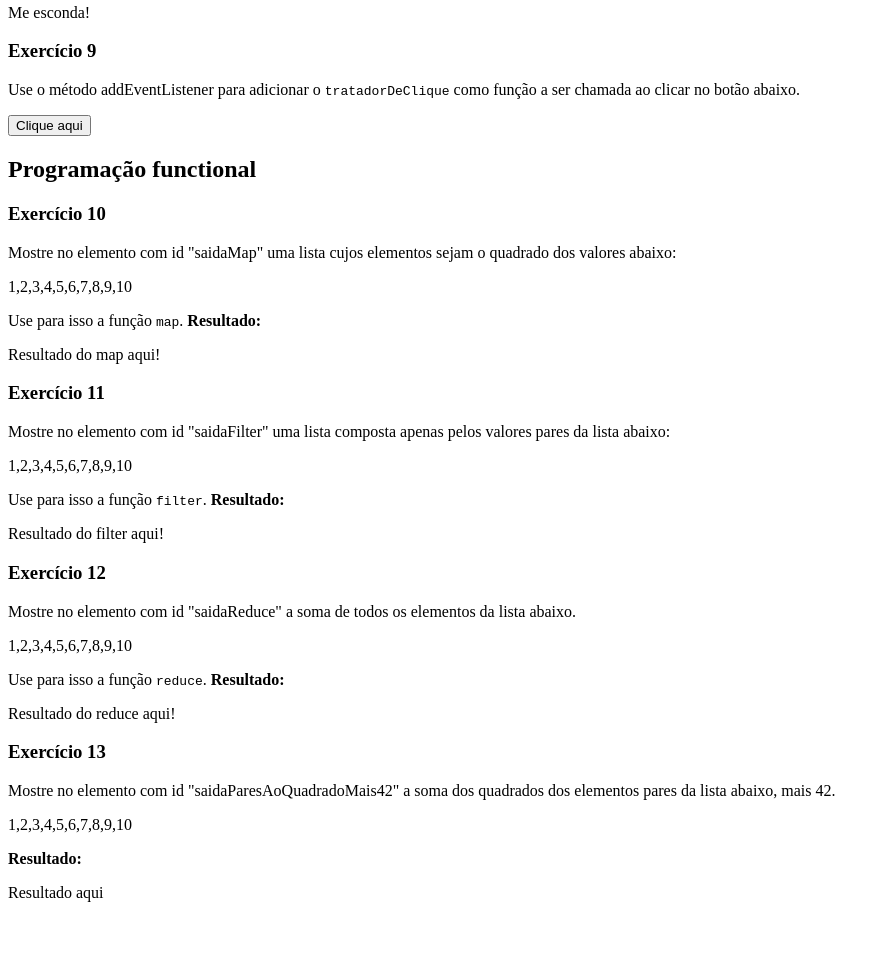
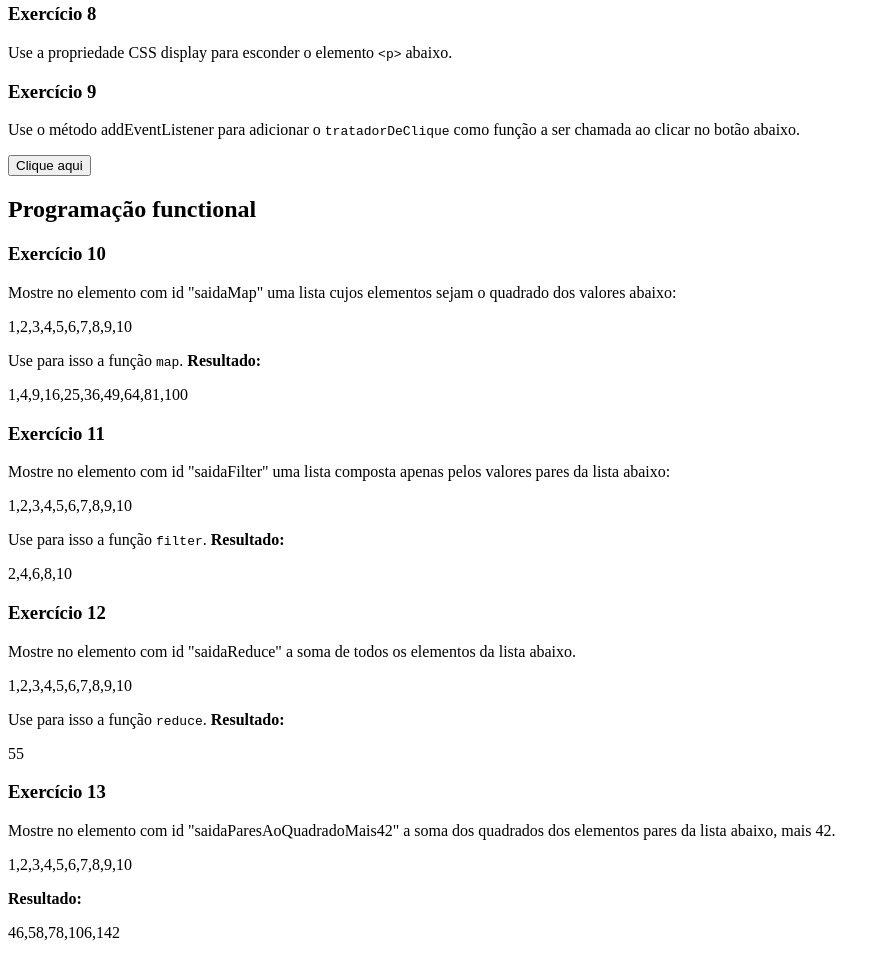
Before and after one commit to leolperes/Atividade-Pratica---JavaScript-2, a plain HTML site: page exercicios-sobre-DOM/index.html in a window 1280 px wide. Shown: the part 1220-2178 px from the top of the page, without its empty margins (0-890 px from the left). Before the commit the page ends 2138 px from the top, so only its background shows below. Drawn offline with Linux system fonts and the light colour scheme.

Commit message:
Exerrcicios resolvidos

```diff
--- a/exercicios-sobre-DOM/index.html
+++ b/exercicios-sobre-DOM/index.html
@@ -15,8 +15,8 @@
                 <p>Use o método <code>getElementById</code> para encontrar o elemento &lt;p&gt; abaixo e modifique seu texto para "Olá. </p>
                 <p id="pEx1">Texto</p>
 
-                <script>
-                //adicione aqui o script para resolução do Exercício 1
+                <script type="text/javascript">
+                    document.getElementById("pEx1").textContent = "Olá";
                 </script>
 
             <h3>Exercício 2</h3>
@@ -24,9 +24,8 @@
                 <p>Use o método <code>getElementsByTagName</code>para encontrar o <code>&lt;p&gt;</code> abaixo e modifique seu texto para "Mundo".</p>
                 <p class="ex3">Texto</p>
 
-                <script>
-                    document.getElementsByTagName("p")
-                //adicione aqui o script para resolução do Exercício 2
+                <script type="text/javascript">
+                    document.getElementsByTagName("p")[3].textContent = "Mundo";
                 </script>
 
 
@@ -34,8 +33,8 @@
                 <p class="ex3">Modifique o texto do terceiro elemento com a classe "ex3" para "classe ex3".</p>
                 <p class="ex3">Texto ex3</p>
 
-                <script>
-                //adicione aqui o script para resolução do Exercício 3
+                <script type="text/javascript">
+                    document.getElementsByClassName("ex3")[2].className = "classe ex3"
                 </script>
 
 
@@ -45,7 +44,7 @@
                 <img id="image" src="./imgs/flower.jpg" width="450">
 
                 <script>
-                //adicione aqui o script para resolução do Exercício 4
+                    document.getElementById("image").src = "./imgs/flowers_and_sum.jpg"
                 </script>
 
 
@@ -56,7 +55,7 @@
                 <input type="text" id="myText" value="Oi">
 
                 <script>
-                //adicione aqui o script para resolução do Exercício 5
+                    document.getElementById("myText").value = "INE5646"
                 </script>
 
 
@@ -68,7 +67,7 @@
                 <p id="demo">Texto que deve ser em vermelho</p>
 
                 <script>
-                //adicione aqui o script para resolução do Exercício 6
+                    document.getElementById("demo").style.color = "red";
                 </script>
 
 
@@ -79,7 +78,7 @@
                 <p id="demo40">Texto em 40px.</p>
 
                 <script>
-                //adicione aqui o script para resolução do Exercício 7
+                    document.getElementById("demo40").style.fontSize = "40px";
                 </script>
 
             <h3>Exercício 8</h3>
@@ -89,7 +88,7 @@
                 <p id="demo8">Me esconda!</p>
 
                 <script>
-                //adicione aqui o script para resolução do Exercício 8
+                    document.getElementById("demo8").style.display = "none";
                 </script>
 
             <h3>Exercício 9</h3>
@@ -99,7 +98,7 @@
                 <button id="botao1">Clique aqui</button>
 
                 <script>
-                    //adicione aqui o script para resolução do Exercício 9
+                        document.getElementById("botao1").addEventListener('click', tratadorDeClique())
                 </script>
 
 
@@ -109,20 +108,22 @@
 
                 Mostre no elemento com id "saidaMap" uma lista cujos elementos sejam o quadrado dos valores abaixo:
 
-                <p>1,2,3,4,5,6,7,8,9,10</p>
+                <p id="numeros10">1,2,3,4,5,6,7,8,9,10</p>
 
                 <p>Use para isso a função <code>map</code>. <strong>Resultado: </strong></p>
 
                 <p id="saidaMap">Resultado do map aqui!</p>
 
                 <script>
-                    //adicione aqui o script para resolução do Exercício 10
+                    let str10 = document.getElementById("numeros10").textContent
+                    let listaNum10 = str10.split(",")
+                    document.getElementById("saidaMap").textContent = listaNum10.map((x) => x**2)
                 </script>
 
             <h3>Exercício 11</h3>
 
                 Mostre no elemento com id "saidaFilter" uma lista composta apenas pelos valores pares da lista abaixo:
-                <p>1,2,3,4,5,6,7,8,9,10</p>
+                <p id="numeros11">1,2,3,4,5,6,7,8,9,10</p>
 
                 <p>Use para isso a função <code>filter</code>. <strong>Resultado: </strong></p>
 
@@ -130,21 +131,26 @@
 
 
                 <script>
-                    //adicione aqui o script para resolução do Exercício 11
+                    let str11 = document.getElementById("numeros11").textContent
+                    let listaNum11 = str11.split(",")
+                    document.getElementById("saidaFilter").textContent = listaNum11.filter((x) => x%2 == 0)
                 </script>
 
             <h3>Exercício 12</h3>
 
                 <p>Mostre no elemento com id "saidaReduce" a soma de todos os elementos da lista abaixo.</p>
 
-                <p>1,2,3,4,5,6,7,8,9,10</p>
+                <p id="numeros12">1,2,3,4,5,6,7,8,9,10</p>
 
                 <p>Use para isso a função <code>reduce</code>. <strong>Resultado: </strong></p>
 
                 <p id="saidaReduce">Resultado do reduce aqui!</p>
 
                 <script>
-                    //adicione aqui o script para resolução do Exercício 12
+                    let str12 = document.getElementById("numeros11").textContent
+                    let listaNum12 = str12.split(",")
+                    let listaNum12Int = listaNum12.map((x) => parseInt(x))
+                    document.getElementById("saidaReduce").textContent = listaNum12Int.reduce((x,y) => x+y)
                 </script>
 
             <h3>Exercício 13</h3>
@@ -152,12 +158,16 @@
                 <p>Mostre no elemento com id "saidaParesAoQuadradoMais42" a soma dos quadrados dos elementos pares da lista abaixo, mais 42. </p>
 
 
-                <p>1,2,3,4,5,6,7,8,9,10</p>
+                <p id="numeros13">1,2,3,4,5,6,7,8,9,10</p>
                 <p><strong>Resultado: </strong></p>
                 <p id="saidaParesAoQuadradoMais42">Resultado aqui</p>
 
                 <script>
-                    //adicione aqui o script para resolução do Exercício 13
+                    let str13 = document.getElementById("numeros11").textContent
+                    let listaNum13 = str13.split(",")
+                    let listaNum13Int = listaNum13.map((x) => parseInt(x))
+                    listaNum13Int = listaNum13Int.filter((x) => x%2 == 0)
+                    document.getElementById("saidaParesAoQuadradoMais42").textContent = listaNum13Int.map((x) => x = x**2+42)
                 </script>
 
 </body>
```
